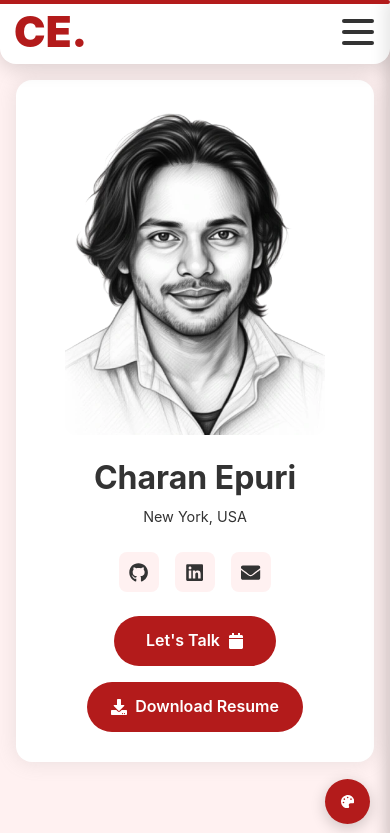
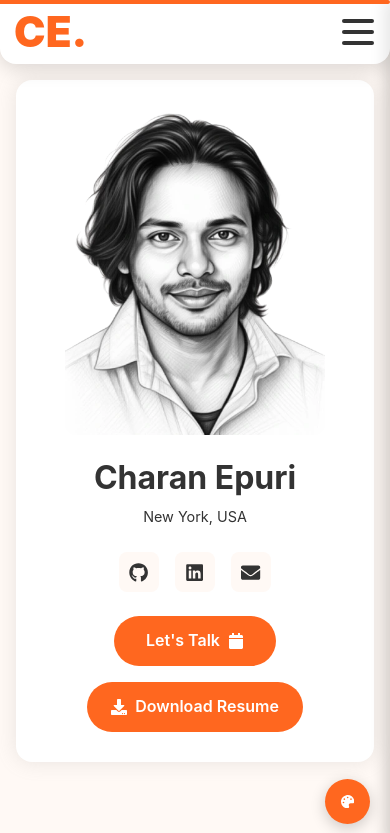
Before and after one commit to 245charan/charan-epuri.dev, a React (Vite) app: page / in a window 390 px wide. Shown: the top 833 px of the page. Built offline with nearby package versions, Linux system fonts and the light colour scheme.

Commit message:
Fixed Responsiveness in Tab

```diff
--- a/src/components/layout/Layout.jsx
+++ b/src/components/layout/Layout.jsx
@@ -25,8 +25,13 @@ const LeftSection = styled.div`
 	width: 100%;
 	max-width: 450px;
 	padding: 1rem;
-	// align-self:center;
 
+	${media.tablet`
+		align-self:center;
+		`}
+	${media.md`
+			align-self:center;
+  	`}
 	${media.desktop`
 		position: fixed;
 		min-width: 350px;
--- a/src/components/theme/ThemeCustomizer.jsx
+++ b/src/components/theme/ThemeCustomizer.jsx
@@ -285,72 +285,64 @@ const ThemeCustomizer = () => {
 
 	const predefinedThemes = [
 		{
-			name: 'dark',
-			primary: '#914bf1',
-			background: '#101112',
-			card: '#272829',
-			text: '#ffffff',
-			secondaryText: '#ffffff',
-			desktopThemeOrder: 4,
-			mobileThemeOrder: 6,
-		},
-		{
-			name: 'light',
-			primary: '#8a56ff',
-			background: '#f5f3ff',
-			card: '#ffffff',
+			name: 'sunset',
+			primary: '#FF671F',
+			background: '#FFF9F5',
+			card: '#FFFFFF',
 			text: '#333333',
 			secondaryText: '#333333',
 			desktopThemeOrder: 1,
+			mobileThemeOrder: 1,
+		},
+		{
+			name: 'midnightTeal',
+			primary: '#0EA5E9',
+			background: '#0F1729',
+			card: '#1E2A3B',
+			text: '#F1F5F9',
+			secondaryText: '#94A3B8',
+			desktopThemeOrder: 2,
+			mobileThemeOrder: 2,
+		},
+		{
+			name: 'carbonViolet',
+			primary: '#A855F7',
+			background: '#18181B',
+			card: '#27272A',
+			text: '#FAFAFA',
+			secondaryText: '#A1A1AA',
+			desktopThemeOrder: 3,
+			mobileThemeOrder: 3,
+		},
+		{
+			name: 'lavenderFrost',
+			primary: '#7C3AED',
+			background: '#F5F3FF',
+			card: '#FFFFFF',
+			text: '#1F2937',
+			secondaryText: '#4B5563',
+			desktopThemeOrder: 4,
+			mobileThemeOrder: 4,
+		},
+		{
+			name: 'mintBreeze',
+			primary: '#059669',
+			background: '#ECFDF5',
+			card: '#FFFFFF',
+			text: '#111827',
+			secondaryText: '#374151',
+			desktopThemeOrder: 5,
 			mobileThemeOrder: 5,
 		},
 		{
-			name: 'purple',
-			primary: '#8a56ff',
-			background: '#261a35',
-			card: '#1a1025',
-			text: '#ffffff',
-			secondaryText: '#ffffff',
+			name: 'skyAzure',
+			primary: '#3B82F6',
+			background: '#F0F9FF',
+			card: '#FFFFFF',
+			text: '#0F172A',
+			secondaryText: '#334155',
 			desktopThemeOrder: 6,
-			mobileThemeOrder: 2,
-		},
-		{
-			name: 'ocean',
-			primary: '#56a0ff',
-			background: '#0a192f',
-			card: '#112240',
-			text: '#ffffff',
-			secondaryText: '#ffffff',
-			desktopThemeOrder: 5,
-			mobileThemeOrder: 4,
-		},
-		{
-			name: 'red',
-			primary: '#b31b1b',
-			background: '#fff1f1',
-			card: '#ffffff',
-			text: '#333333',
-			secondaryText: '#333333',
-			desktopThemeOrder: 2,
-			mobileThemeOrder: 1,
-			// secondary: '#5a4fcf',
-			// buttonPrimary: '#7b68ee',
-			// buttonPrimaryHover: '#5a4fcf',
-		},
-		{
-			name: 'sunset',
-			primary: '#ff671f',
-			background: '#fff9f5',
-			// background: '#ff7e45',
-			card: '#ffffff',
-			text: '#333333',
-			secondaryText: '#333333',
-			desktopThemeOrder: 3,
-			mobileThemeOrder: 3,
-			// background: '#fff9f5',
-			// secondary: '#e85d04',
-			// buttonPrimary: '#ff7e45',
-			// buttonPrimaryHover: '#e85d04',
+			mobileThemeOrder: 6,
 		},
 	];
 
@@ -363,14 +355,14 @@ const ThemeCustomizer = () => {
 	};
 
 	const resetToDefault = () => {
-		dispatch(setTheme('red'));
+		dispatch(setTheme('sunset'));
 	};
 
 	return (
 		<>
 			<CustomizerButton
-				aria-label ='theme-customizer-button'
-				title ='Theme Customizer'
+				aria-label='theme-customizer-button'
+				title='Theme Customizer'
 				onClick={toggleCustomizer}>
 				<FaPalette />
 			</CustomizerButton>
@@ -380,7 +372,10 @@ const ThemeCustomizer = () => {
 					<CustomizerTitle>
 						<FaPalette /> Theme Customizer
 					</CustomizerTitle>
-					<CloseButton title='Close' aria-label="close" onClick={toggleCustomizer}>
+					<CloseButton
+						title='Close'
+						aria-label='close'
+						onClick={toggleCustomizer}>
 						<FaTimes />
 					</CloseButton>
 				</CustomizerHeader>
@@ -419,6 +414,7 @@ const ThemeCustomizer = () => {
 							<ColorPreview color={currentTheme.primary} />
 							<ColorInput
 								aria-label='primary-color'
+								title='Click to pick a color'
 								type='color'
 								value={currentTheme.primary}
 								onChange={(e) =>
@@ -434,6 +430,7 @@ const ThemeCustomizer = () => {
 							<ColorPreview color={currentTheme.background} />
 							<ColorInput
 								aria-label='background-color'
+								title='Click to pick a color'
 								type='color'
 								value={currentTheme.background}
 								onChange={(e) =>
@@ -451,7 +448,8 @@ const ThemeCustomizer = () => {
 						<ColorPickerWrapper>
 							<ColorPreview color={currentTheme.card} />
 							<ColorInput
-								aria-label="card-background-color"
+								aria-label='card-background-color'
+								title='Click to pick a color'
 								type='color'
 								value={currentTheme.card}
 								onChange={(e) =>
@@ -466,7 +464,8 @@ const ThemeCustomizer = () => {
 						<ColorPickerWrapper>
 							<ColorPreview color={currentTheme.text} />
 							<ColorInput
-								aria-label="text-color"
+								aria-label='text-color'
+								title='Click to pick ncolor'
 								type='color'
 								value={currentTheme.text}
 								onChange={(e) =>
@@ -476,7 +475,10 @@ const ThemeCustomizer = () => {
 						</ColorPickerWrapper>
 					</ColorPickerGroup>
 
-					<ResetButton title='Reset' aria-label="reset" onClick={resetToDefault}>
+					<ResetButton
+						title='Reset'
+						aria-label='reset'
+						onClick={resetToDefault}>
 						Reset to Default
 					</ResetButton>
 				</CustomizerContent>
--- a/src/redux/slices/themeSlice.js
+++ b/src/redux/slices/themeSlice.js
@@ -2,54 +2,53 @@ import { createSlice } from '@reduxjs/toolkit';
 
 // Define the initial theme options
 const themes = {
-	dark: {
-		primary: '#914bf1',
-		background: '#1e1e1e',
-		card: '#121212',
-		text: '#ffffff',
-		secondaryText: '#ffffff',
-	},
-	light: {
-		primary: '#8a56ff',
-		background: '#f5f3ff',
-		card: '#ffffff',
-		text: '#333333',
-		secondaryText: '#333333',
-
-	},
-	purple: {
-		primary: '#8a56ff',
-		background: '#261a35',
-		card: '#1a1025',
-		text: '#ffffff',
-		secondaryText: '#ffffff',
-	},
-	ocean: {
-		primary: '#56a0ff',
-		background: '#0a192f',
-		card: '#112240',
-		text: '#e6f1ff',
-		secondaryText: '#ffffff',
-	},
-	red: {
-		primary: '#b31b1b',
-		background: '#fff1f1',
-		card: '#ffffff',
+	sunset: {
+		primary: '#FF671F',
+		background: '#FFF9F5',
+		card: '#FFFFFF',
 		text: '#333333',
 		secondaryText: '#333333',
 	},
-	sunset: {
-		primary: '#ff671f',
-		background: '#fff9f5',
-		card: '#ffffff',
-		text: '#333333',
-		secondaryText: '#333333',
+	midnightTeal: {
+		primary: '#0EA5E9',
+		background: '#0F1729',
+		card: '#1E2A3B',
+		text: '#F1F5F9',
+		secondaryText: '#94A3B8',
+	},
+	carbonViolet: {
+		primary: '#A855F7',
+		background: '#18181B',
+		card: '#27272A',
+		text: '#FAFAFA',
+		secondaryText: '#A1A1AA',
+	},
+	lavenderFrost: {
+		primary: '#7C3AED',
+		background: '#F5F3FF',
+		card: '#FFFFFF',
+		text: '#1F2937',
+		secondaryText: '#4B5563',
+	},
+	mintBreeze: {
+		primary: '#059669',
+		background: '#ECFDF5',
+		card: '#FFFFFF',
+		text: '#111827',
+		secondaryText: '#374151',
+	},
+	skyAzure: {
+		primary: '#3B82F6',
+		background: '#F0F9FF',
+		card: '#FFFFFF',
+		text: '#0F172A',
+		secondaryText: '#334155',
 	},
 };
 
 const initialState = {
-	themeName: 'red',
-	currentTheme: themes.red,
+	themeName: 'sunset',
+	currentTheme: themes.sunset,
 	themes,
 };
 
--- a/src/redux/store.js
+++ b/src/redux/store.js
@@ -8,7 +8,7 @@ import themeReducer from './slices/themeSlice';
 const persistConfig = {
   key: 'root',
   storage,
-  whitelist: ['theme'] // only theme will be persisted
+  // whitelist: ['theme'] // only theme will be persisted
 };
 
 const rootReducer = combineReducers({
@@ -24,7 +24,7 @@ export const store = configureStore({
     getDefaultMiddleware({
       serializableCheck: {
         // Ignore these action types
-        ignoredActions: ['persist/PERSIST', 'persist/REHYDRATE'],
+        // ignoredActions: ['persist/PERSIST', 'persist/REHYDRATE'],
       },
     }),
 });
--- a/src/sections/About.jsx
+++ b/src/sections/About.jsx
@@ -37,7 +37,7 @@ const AboutText = styled.div`
 	color: var(--text-color);
 
 	ul li {
-		margin-bottom: 1.5rem;
+		margin: 0rem 0rem 1rem 1.5rem;
 		color: var(--text-secondary);
 		line-height: 1.8;
 		font-size: 1.15rem;
```
Also changed, not shown: 7 other files (tests, documents, lock files or other folders).
